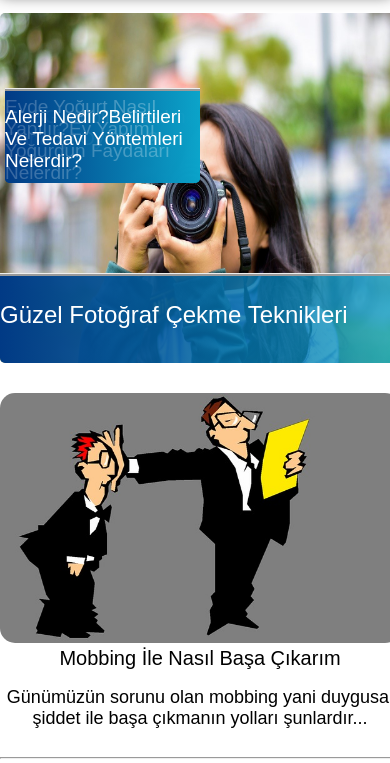
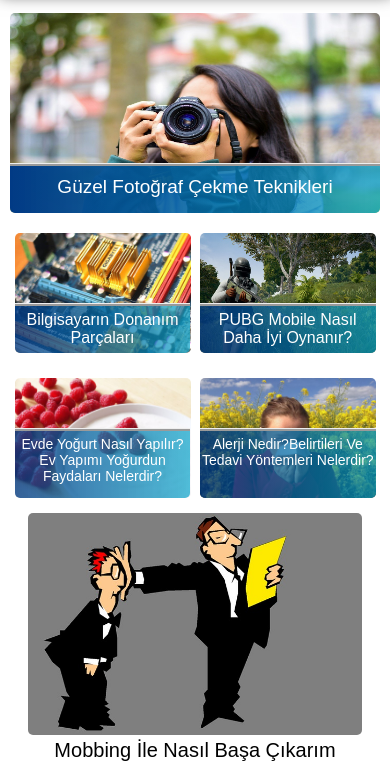
Before and after one commit to Serhat68TR/sserhat, a plain HTML site: page index.html in a window 390 px wide. Shown: the part 87-850 px from the top of the page. Drawn offline with Linux system fonts and the light colour scheme.

Commit message:
Add files via upload

```diff
--- a/css/index.css
+++ b/css/index.css
@@ -7,7 +7,7 @@ html, body {
 .ustkutu{width:1200px; height: 500px; float: left;}
 .solkutu{width:600px; height: 495px; float: left;   }
 
-.solkutuyazi{position: absolute; width: 600px; height: 90px; float: left; font-size: 30px;  color:white; padding-top: 25px; border-radius:0 0 5px 5px;  border-top:ridge; background-image: linear-gradient(to right, rgb(1, 58, 133) , rgba(10, 164, 202, 0.753)); margin-top:405px;  }
+.solkutuyazi{text-align: center; position: absolute; width: 600px; height: 90px; float: left; font-size: 30px;  color:white; padding-top: 25px; border-radius:0 0 5px 5px;  border-top:ridge; background-image: linear-gradient(to right, rgb(1, 58, 133) , rgba(10, 164, 202, 0.753)); margin-top:405px;  }
 .solkutu img {width: 100%; height: 100%; border-radius: 5px;}
 .sagkutular{width:295px; height: 245px; float: left; margin-left:5px; margin-bottom: 5px; }
 .sagkutularyazi1{width:295px; position: absolute; float: left; height: 95px; padding-top:15px; font-size:22px; border-radius:0 0 5px 5px; border-top:ridge; margin-top:150px; margin-left:5px; color:white; background-image: linear-gradient(to right, rgba(1, 58, 133, 0.788) , rgba(10, 164, 202, 0.705)); }
@@ -15,6 +15,7 @@ html, body {
 .sagkutularyazi3{width:295px; position: absolute; float: left; height: 95px; padding-top:15px; font-size:22px; border-radius:0 0 5px 5px; border-top:ridge; margin-top:150px; margin-left:5px; color:white; background-image: linear-gradient(to right, rgba(1, 58, 133, 0.788) , rgba(10, 164, 202, 0.705)); }
 .sagkutularyazi4{width:295px; position: absolute; float: left; height: 95px; padding-top: 5px; font-size:22px; border-radius:0 0 5px 5px; border-top:ridge; margin-top:150px; margin-left:5px; color:white; background-image: linear-gradient(to right, rgba(1, 58, 133, 0.788) , rgba(10, 164, 202, 0.705)); }
 .tamkapsayici{float: left; text-align: center;}
+.tamkapsayicia{float: left; text-align: center;}
 .sagkutular img {width: 100%; height: 100%; border-radius: 5px;}
 .orta{width:900px; float: left; margin-top: 30px;}
 .altkutular{width:400px; height: 350px; float: left;  margin-left: 50px; margin-bottom: 50px;}
@@ -46,28 +47,74 @@ html, body {
 
 @media (max-width: 1300px)
 {
-   .sayfa{width:800px; height: 2000px;}
+   .sayfa{width:800px; height: 1300px;}
    .ustkutu{width:800px; height: 350px;}
-   .solkutu{width: 400px; height: 350px;}
-   .solkutuyazi{width: 400px; margin-top:260px; padding-top:25px; font-size:24px;}
-   .sagkutularyazi1{width:195px; margin-top:75px; font-size:19px;}
-   .sagkutularyazi2{width:195px; margin-top:75px; font-size:19px;}
-   .sagkutularyazi3{width:195px; margin-top:75px; font-size:19px;}
-   .sagkutularyazi4{width:195px; margin-top:75px; font-size:19px;}
+   .solkutu{width: 400px; height: 345px;}
+   .solkutuyazi{width: 400px; margin-top:255px; padding-top:30px; font-size:24px;}
+   .sagkutularyazi1{width:195px; margin-top:95px; height: 75px; font-size:17px;}
+   .sagkutularyazi2{width:195px; margin-top:95px; height:75px; font-size:17px;}
+   .sagkutularyazi3{width:195px; margin-top:75px; font-size:17px;}
+   .sagkutularyazi4{width:195px; margin-top:75px; font-size:17px;}
    .sagkutular{width:195px; height: 170px;}
+   .orta{width: 600px;}
+   .ortasolkutular{ width:270px; height: 250px; }
+   .ortasolkutular img{height: 150px;}
+   .ortasolmetin{height: 50px; font-size:20px;}
+   .ortasolyazi{font-size: 17px; height: 80px;}
+   .altkutular{width: 270px; height: 250px;}
+   .altkutular img{height: 150px;}
+   .sagalan{width:150px; margin-top: 30px; margin-left:25px; height: 900px;}
+   .degerliicerik img {height: 100px;}
+   .degerliicerik{height: 100px;}
+   .fa-star{width: 100%;}
+
 
 }
-@media only screen and (max-width:1230px)
+
+@media only screen and (max-width:850px)
 {
+   .sayfa{width: 90%; margin-left:5%;}
+   .ustkutu{width:100%; height: 900px;}
+   .solkutu{width:100%; height: 400px;}
+   .solkutuyazi{width: 90%; margin-top:310px;}
+   .sagkutular{width:95%; height:200px ; margin-top: 20px; }
+   .tamkapsayicia{width: 50%;}
+   .sagkutularyazi1{width:42.8%; margin-top:145px; font-size:19px; padding-top:25px;}
+   .sagkutularyazi2{width:42.8%; margin-top: 145px; font-size:19px;}
+   .sagkutularyazi3{width: 42.8%; margin-top: 125px; font-size:19px;}
+   .sagkutularyazi4{width: 42.8%; margin-top: 125px; font-size:19px;}
+   .orta{width:100%; margin-top:0px; }
+   .ortasolkutular{width:46%; height: 320px; }
+   .altkutular{width: 46%; margin-left: 6%; height: 320px;}
 
-}
-@media only screen and (max-width:900px)
-{
+   .tamkapsayici{width: 90%; margin-left: 5%;}
+   .ortasolmetin{height: 70px; }
+   .ortasolyazi{height: 120px;}
+   .sagalan{width: 80%; margin-left: 10%; height: auto; padding-bottom: 20px;}
+
+   .degerliicerik{height: 220px;}
+   .degerliicerik img {height: 220px;}
 }
 
 @media only screen and (max-width:500px)
 {
+   .sayfa{width: 95%; margin-left: 2.5%;}
+   .ustkutu{height: 500px;}
+   .solkutu{height: 200px;}
 
+   .solkutuyazi{margin-top:150px; height: 50px; padding-top: 10px; font-size:19px; width: 95%;}
+   .sagkutular{height: 120px;}
+   .sagkutularyazi1{margin-top:90px; font-size:16px; height: 50px; padding-top: 5px; width: 45%;}
+   .sagkutularyazi2{margin-top:90px; font-size:16px; height: 50px; padding-top: 5px; width: 45%;}
+   .sagkutularyazi3{margin-top:70px; font-size:14px; height: 70px; padding-top: 5px; width: 45%;}
+   .sagkutularyazi4{margin-top:70px; font-size:14px; height: 70px; padding-top: 5px; width: 45%;}
+   .ortasolkutular{width: 100%; height: 100%;  margin-left:0 ;}
+   .ortasolkutular img {height:100%; border-radius: 5px;}
+   .altkutular{width: 100%; height: 100%; margin-left: 0;}
+   .altkutular img {height: 100%; border-radius: 5px;}
+   .degerliicerik{height: 100%;}
+   .degerliicerik img {height: 100%;}
+   .ortasolyazi{height: 90px;}
    #telifhakki{font-size:15px;}
    #gizlilik{font-size:15px;}
 }
```
